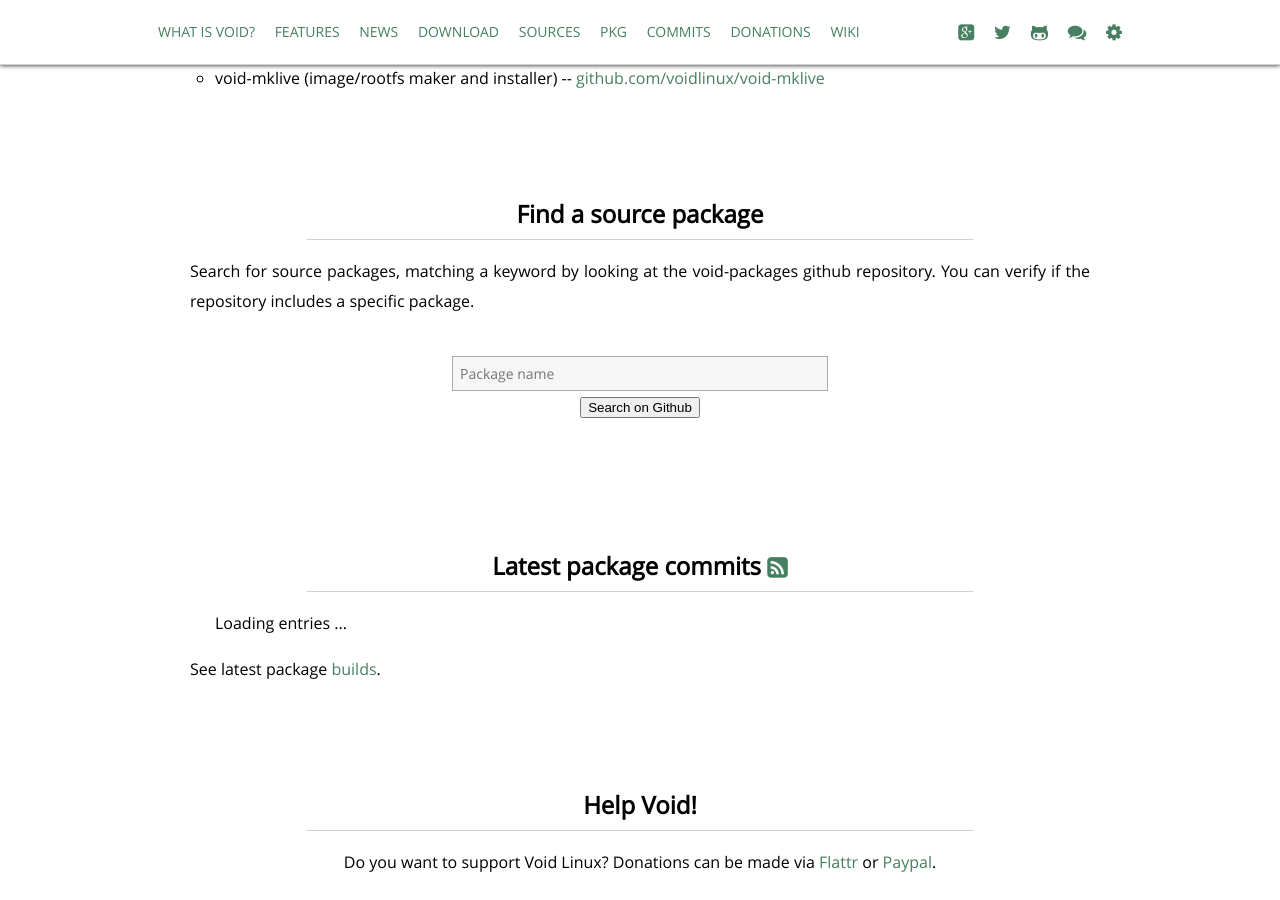
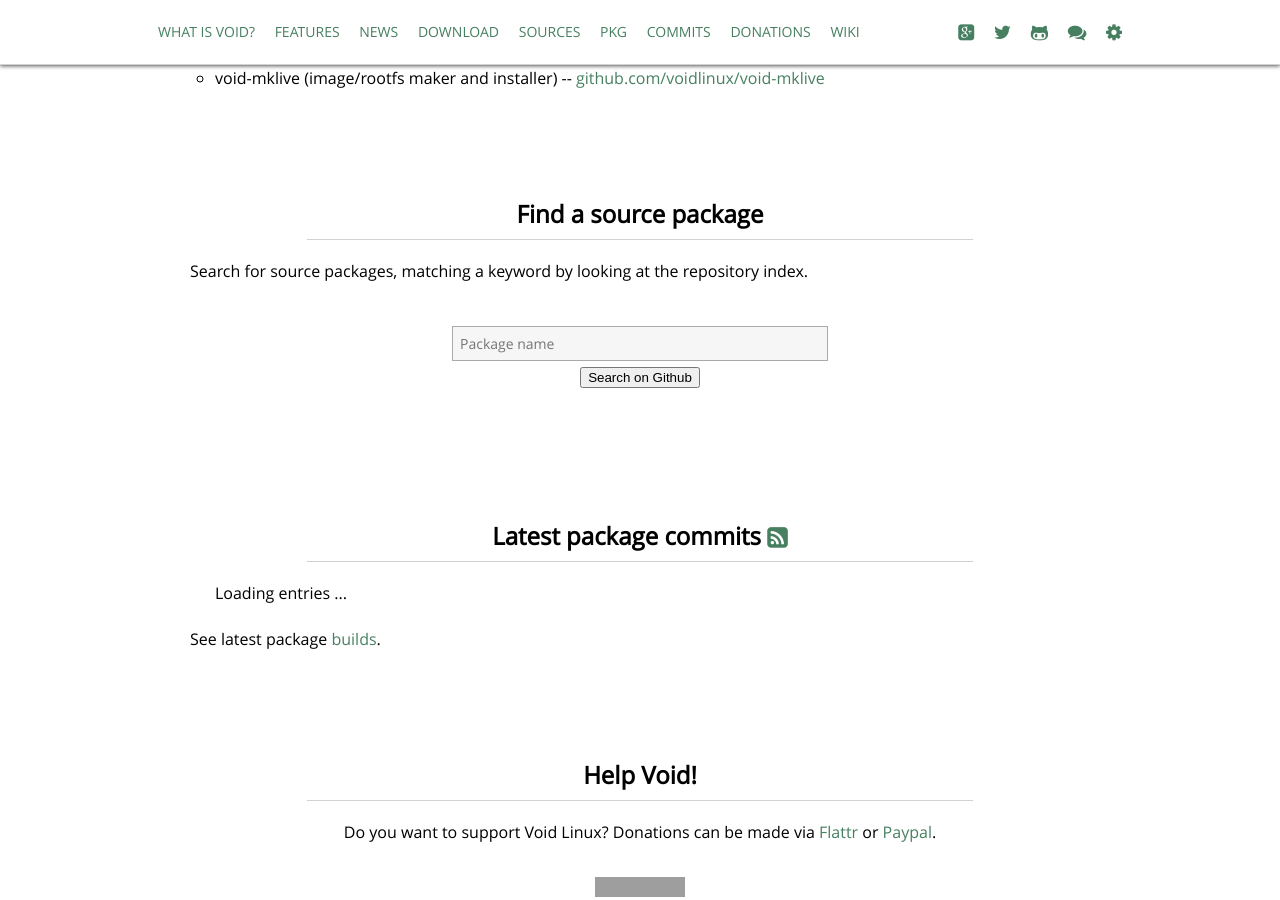
Before and after one commit to void-linux/void-linux.github.io, a Jekyll site: the page built from index.html, in a window 1280 px wide and 900 px high, scrolled down 10077 px. Built offline with Jekyll 4.4.1, drawn with Linux system fonts in a browser that asks for light colours; Markdown is read by kramdown in place of the engine named in the settings; grey boxes are pictures that could not be loaded.

Commit message:
index.html: change description of the package search.

```diff
--- a/index.html
+++ b/index.html
@@ -119,7 +119,7 @@
 
 		<div id="findpkg">
 			<h2 class="cattitle">Find a source package</h2>
-			<p>Search for source packages, matching a keyword by looking at the void-packages github repository. You can verify if the repository includes a specific package.</p>
+			<p>Search for source packages, matching a keyword by looking at the repository index.</p>
 			<form method="GET" action="https://github.com/voidlinux/void-packages/search" onkeypress="return event.keyCode != 13;">
 				<input type="hidden" name="q[]" value="filename:template path:/srcpkgs" />
 				<input type="text" name="q[]" placeholder="Package name" id="voidSearch_box" onkeyup="if(window.voidSearch)window.voidSearch()" />
```
